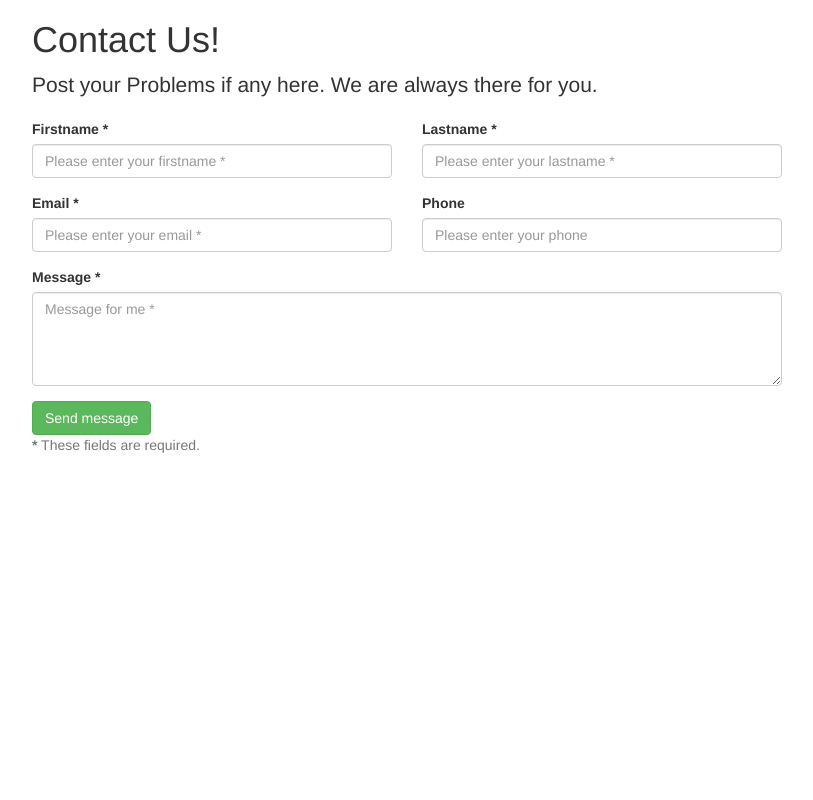
After one commit to rishusingh022/Book-Attic, a Django app: page /contact in a window 1280 px wide. The commit adds this page. Shown: the whole page, without its empty margins (233-1046 px from the left). Run offline with Django 3.2, Linux system fonts and the light colour scheme; some libraries are stand-ins or nearby versions.

Commit message:
books added and contact form initialized

```diff
--- a/home/urls.py
+++ b/home/urls.py
@@ -16,5 +16,6 @@ urlpatterns = [
     path('TrackOrder',views.TrackOrder,name='TrackOrder'),
     path('search',views.search,name='search'),
     path('checkout',views.checkout,name='checkout'),
+    path('contact',views.contact,name='contact'),
 
 ]+ static(settings.MEDIA_URL, document_root = settings.MEDIA_ROOT)
--- a/home/views.py
+++ b/home/views.py
@@ -132,3 +132,6 @@ def search(request):
         context = {'allposts':allposts,'search':searchquery}
         return render(request,'home/search.html',context)
     return render(request,'home/search.html')
+
+def contact(request):
+    return render(request, 'home/contact.html', {})
--- /dev/null
+++ b/templates/home/contact.html
@@ -0,0 +1,93 @@
+<html>
+    <head>
+        <title>Contact Us!</title>
+        <meta charset="UTF-8">
+        <meta name="viewport" content="width=device-width, initial-scale=1.0">
+        <link href="https://maxcdn.bootstrapcdn.com/bootstrap/3.3.6/css/bootstrap.min.css" rel="stylesheet">
+        <link href='https://fonts.googleapis.com/css?family=Lato:300,400,700' rel='stylesheet' type='text/css'>
+        <link href='custom.css' rel='stylesheet' type='text/css'>
+    </head>
+    <body>
+
+        <div class="container">
+
+            <div class="row">
+
+                <div class="col-lg-8 col-lg-offset-2">
+
+                    <h1>Contact Us!</h1>
+
+                    <p class="lead">Post your Problems if any here. We are always there for you.</p>
+
+
+                    <form id="contact-form" method="post" action="contact.php" role="form">
+
+    <div class="messages"></div>
+
+    <div class="controls">
+
+        <div class="row">
+            <div class="col-md-6">
+                <div class="form-group">
+                    <label for="form_name">Firstname *</label>
+                    <input id="form_name" type="text" name="name" class="form-control" placeholder="Please enter your firstname *" required="required" data-error="Firstname is required.">
+                    <div class="help-block with-errors"></div>
+                </div>
+            </div>
+            <div class="col-md-6">
+                <div class="form-group">
+                    <label for="form_lastname">Lastname *</label>
+                    <input id="form_lastname" type="text" name="surname" class="form-control" placeholder="Please enter your lastname *" required="required" data-error="Lastname is required.">
+                    <div class="help-block with-errors"></div>
+                </div>
+            </div>
+        </div>
+        <div class="row">
+            <div class="col-md-6">
+                <div class="form-group">
+                    <label for="form_email">Email *</label>
+                    <input id="form_email" type="email" name="email" class="form-control" placeholder="Please enter your email *" required="required" data-error="Valid email is required.">
+                    <div class="help-block with-errors"></div>
+                </div>
+            </div>
+            <div class="col-md-6">
+                <div class="form-group">
+                    <label for="form_phone">Phone</label>
+                    <input id="form_phone" type="tel" name="phone" class="form-control" placeholder="Please enter your phone">
+                    <div class="help-block with-errors"></div>
+                </div>
+            </div>
+        </div>
+        <div class="row">
+            <div class="col-md-12">
+                <div class="form-group">
+                    <label for="form_message">Message *</label>
+                    <textarea id="form_message" name="message" class="form-control" placeholder="Message for me *" rows="4" required="required" data-error="Please,leave us a message."></textarea>
+                    <div class="help-block with-errors"></div>
+                </div>
+            </div>
+            <div class="col-md-12">
+                <input type="submit" class="btn btn-success btn-send" value="Send message">
+            </div>
+        </div>
+        <div class="row">
+            <div class="col-md-12">
+                <p class="text-muted"><strong>*</strong> These fields are required. </p>
+            </div>
+        </div>
+    </div>
+
+</form>
+
+                </div>
+
+            </div>
+
+        </div>
+
+        <script src="https://code.jquery.com/jquery-1.12.0.min.js"></script>
+        <script src="https://maxcdn.bootstrapcdn.com/bootstrap/3.3.6/js/bootstrap.min.js"></script>
+        <script src="validator.js"></script>
+        <script src="contact.js"></script>
+    </body>
+</html>
```
Also changed, not shown: media/home/images/boylstead.jpg (added), media/home/images/cormen.jpg (added), media/home/images/dbms.jpg (added), media/home/images/dms.jpg (added), media/home/images/galvin.jpg (added), media/home/images/herbert_c.jpeg (added), media/home/images/mechanics.jpg (added), media/home/images/optimization_methods.jpg (added), media/home/images/thomas_finney.jpg (added), templates/base.html (line endings or trailing spaces).
